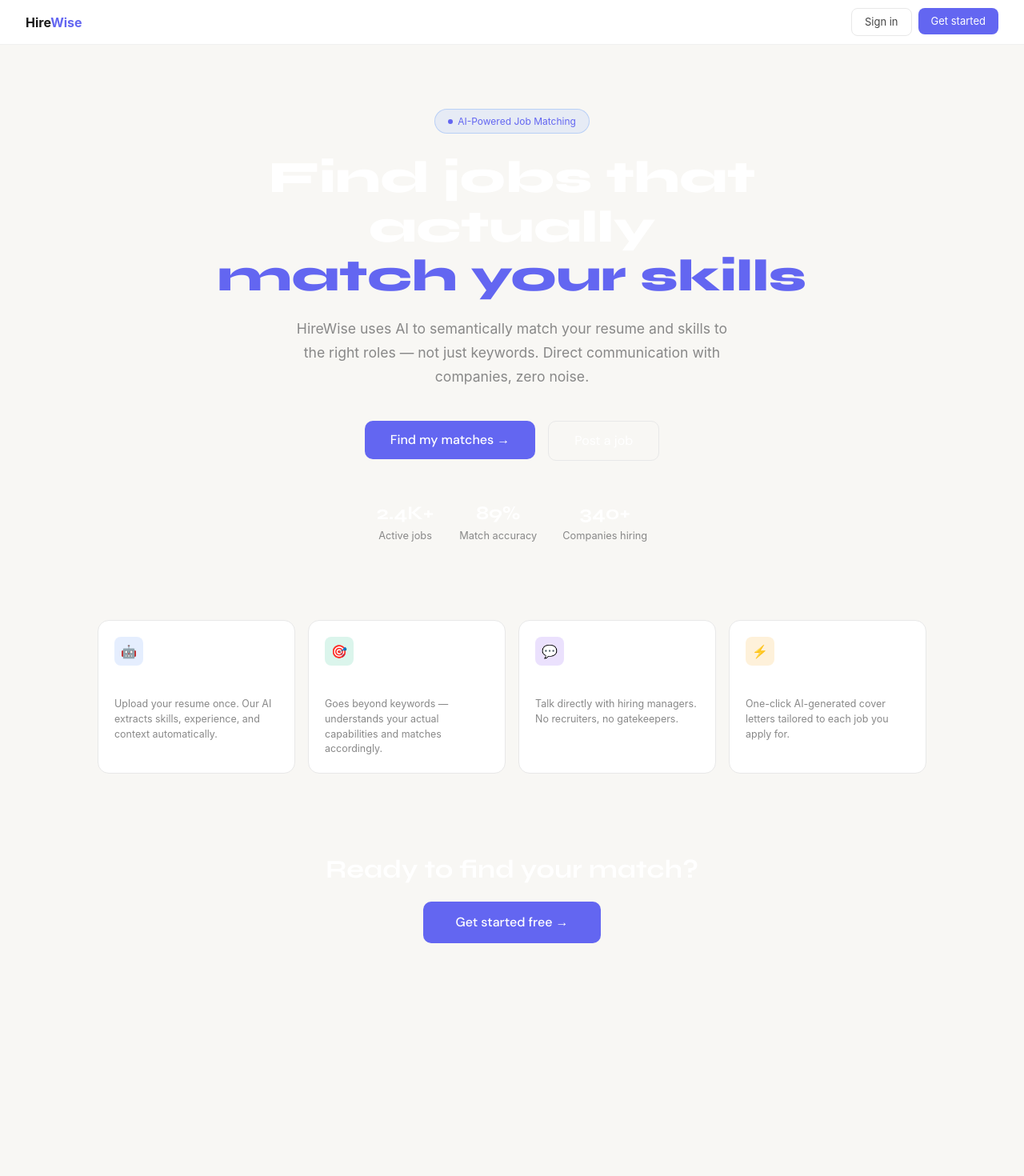
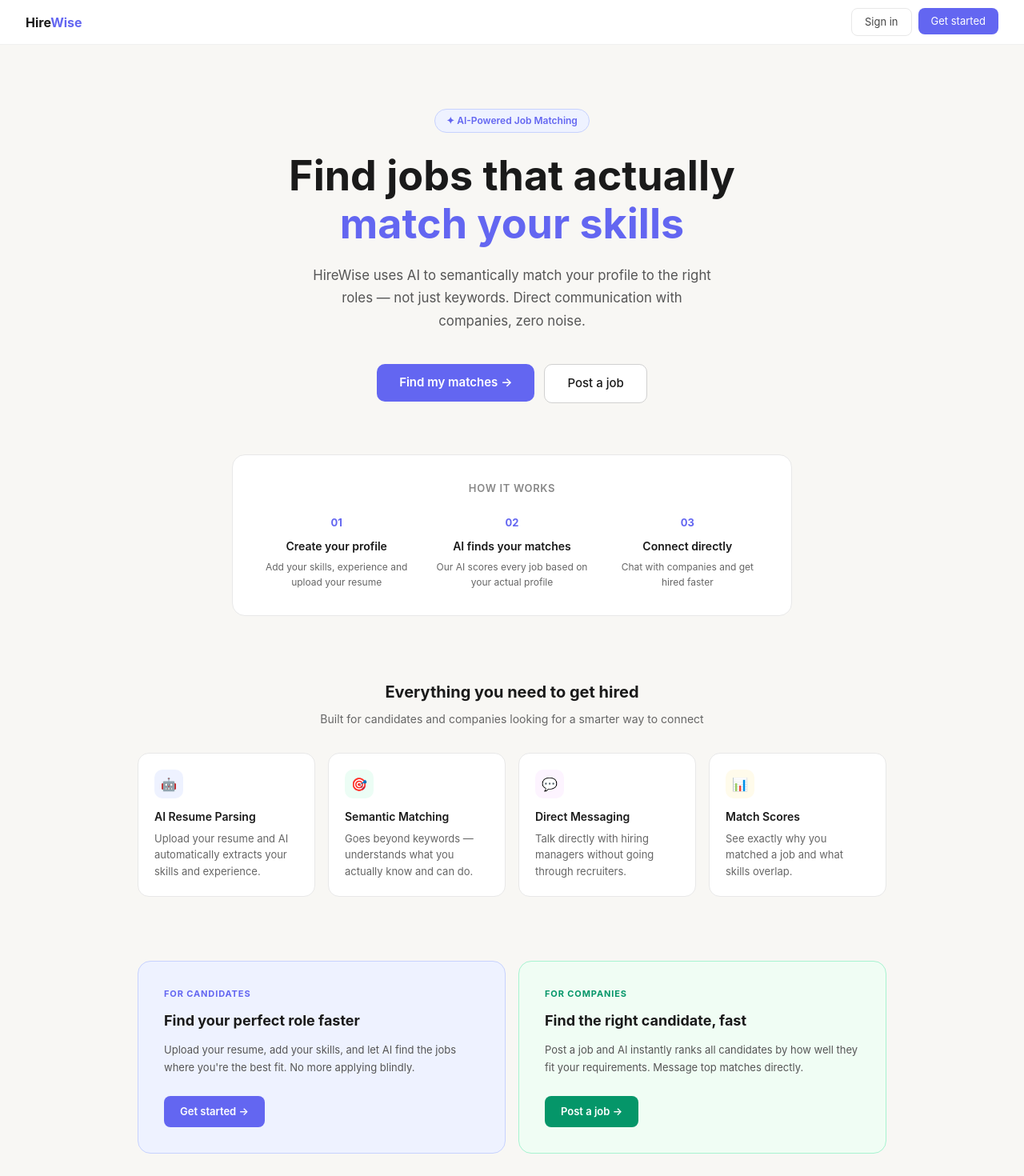
Before and after one commit to abhimaancs/hirewise, a Next.js app: page / in a window 1280 px wide. Shown: the top 1470 px of the page at 80% size. Before the commit the page ends 1243 px from the top, so only its background shows below. Built offline with nearby package versions, Linux system fonts and the light colour scheme; no server answers.

Commit message:
fix landing page contrast, remove placeholders, fix apply button

```diff
--- a/app/page.tsx
+++ b/app/page.tsx
@@ -7,94 +7,133 @@ export default function HomePage() {
       <Navbar userRole={null} />
 
       {/* Hero */}
-      <div style={{ padding: '5rem 2rem 4rem', maxWidth: '900px', margin: '0 auto', textAlign: 'center' }}>
+      <div style={{ padding: '5rem 2rem 4rem', maxWidth: '860px', margin: '0 auto', textAlign: 'center' }}>
         <div style={{
-          display: 'inline-flex', alignItems: 'center', gap: '6px',
-          background: 'rgba(79,142,247,0.1)', border: '1px solid rgba(79,142,247,0.3)',
-          borderRadius: '999px', padding: '0.35rem 1rem',
-          fontSize: '0.75rem', color: 'var(--accent)', marginBottom: '1.5rem'
+          display: 'inline-flex', alignItems: 'center', gap: 6,
+          background: '#eef2ff', border: '1px solid #c7d2fe',
+          borderRadius: 999, padding: '5px 14px',
+          fontSize: 12, color: '#6366f1', fontWeight: 600, marginBottom: '1.5rem'
         }}>
-          <span style={{ width: 6, height: 6, borderRadius: '50%', background: 'var(--accent)', display: 'inline-block' }} />
-          AI-Powered Job Matching
+          ✦ AI-Powered Job Matching
         </div>
 
         <h1 style={{
-          fontFamily: 'var(--font-syne)', fontSize: 'clamp(2rem, 5vw, 3.5rem)',
-          fontWeight: 800, lineHeight: 1.1, color: '#fff', marginBottom: '1.25rem'
+          fontSize: 'clamp(2rem, 5vw, 3.25rem)', fontWeight: 700,
+          lineHeight: 1.15, color: '#1a1a1a', marginBottom: '1.25rem',
+          fontFamily: 'Inter, sans-serif'
         }}>
           Find jobs that actually<br />
-          <span style={{ color: 'var(--accent)' }}>match your skills</span>
+          <span style={{ color: '#6366f1' }}>match your skills</span>
         </h1>
 
-        <p style={{ fontSize: '1.1rem', color: 'var(--muted)', maxWidth: '560px', margin: '0 auto 2.5rem', lineHeight: 1.7 }}>
-          HireWise uses AI to semantically match your resume and skills to the right roles — not just keywords.
+        <p style={{ fontSize: '1.05rem', color: '#555', maxWidth: '520px', margin: '0 auto 2.5rem', lineHeight: 1.7 }}>
+          HireWise uses AI to semantically match your profile to the right roles — not just keywords.
           Direct communication with companies, zero noise.
         </p>
 
-        <div style={{ display: 'flex', gap: '1rem', justifyContent: 'center', flexWrap: 'wrap', marginBottom: '3rem' }}>
+        <div style={{ display: 'flex', gap: '12px', justifyContent: 'center', flexWrap: 'wrap', marginBottom: '4rem' }}>
           <Link href="/signup">
             <button style={{
-              padding: '0.75rem 2rem', background: 'var(--accent)', border: 'none',
-              borderRadius: '10px', color: '#fff', fontSize: '1rem', fontWeight: 500,
-              cursor: 'pointer', fontFamily: 'var(--font-dm)'
+              padding: '12px 28px', background: '#6366f1', border: 'none',
+              borderRadius: 10, color: '#fff', fontSize: 15, fontWeight: 600,
+              cursor: 'pointer', fontFamily: 'Inter, sans-serif'
             }}>Find my matches →</button>
           </Link>
           <Link href="/signup?role=company">
             <button style={{
-              padding: '0.75rem 2rem', background: 'transparent',
-              border: '1px solid var(--border)', borderRadius: '10px',
-              color: '#fff', fontSize: '1rem', cursor: 'pointer', fontFamily: 'var(--font-dm)'
+              padding: '12px 28px', background: '#fff',
+              border: '1px solid #d0d0d0', borderRadius: 10,
+              color: '#1a1a1a', fontSize: 15, fontWeight: 500,
+              cursor: 'pointer', fontFamily: 'Inter, sans-serif'
             }}>Post a job</button>
           </Link>
         </div>
 
-        {/* Stats */}
-        <div style={{ display: 'flex', gap: '2rem', justifyContent: 'center', flexWrap: 'wrap' }}>
-          {[['2.4K+', 'Active jobs'], ['89%', 'Match accuracy'], ['340+', 'Companies hiring']].map(([num, label]) => (
-            <div key={label} style={{ textAlign: 'center' }}>
-              <div style={{ fontFamily: 'var(--font-syne)', fontSize: '1.5rem', fontWeight: 700, color: '#fff' }}>{num}</div>
-              <div style={{ fontSize: '0.8rem', color: 'var(--muted)' }}>{label}</div>
+        {/* How it works */}
+        <div style={{
+          background: '#fff', border: '1px solid #e8e8e8', borderRadius: 16,
+          padding: '2rem', maxWidth: 700, margin: '0 auto'
+        }}>
+          <div style={{ fontSize: 13, fontWeight: 600, color: '#888', textTransform: 'uppercase', letterSpacing: '0.05em', marginBottom: '1.5rem' }}>
+            How it works
+          </div>
+          <div style={{ display: 'grid', gridTemplateColumns: 'repeat(3, 1fr)', gap: '1.5rem' }}>
+            {[
+              { step: '01', title: 'Create your profile', desc: 'Add your skills, experience and upload your resume' },
+              { step: '02', title: 'AI finds your matches', desc: 'Our AI scores every job based on your actual profile' },
+              { step: '03', title: 'Connect directly', desc: 'Chat with companies and get hired faster' },
+            ].map(s => (
+              <div key={s.step} style={{ textAlign: 'center' }}>
+                <div style={{ fontSize: 13, fontWeight: 700, color: '#6366f1', marginBottom: 8 }}>{s.step}</div>
+                <div style={{ fontSize: 14, fontWeight: 600, color: '#1a1a1a', marginBottom: 6 }}>{s.title}</div>
+                <div style={{ fontSize: 12, color: '#666', lineHeight: 1.6 }}>{s.desc}</div>
+              </div>
+            ))}
+          </div>
+        </div>
+      </div>
+
+      {/* Features */}
+      <div style={{ padding: '1rem 2rem 3rem', maxWidth: '1000px', margin: '0 auto' }}>
+        <div style={{ textAlign: 'center', marginBottom: '2rem' }}>
+          <div style={{ fontSize: 20, fontWeight: 700, color: '#1a1a1a', marginBottom: 8 }}>Everything you need to get hired</div>
+          <div style={{ fontSize: 14, color: '#666' }}>Built for candidates and companies looking for a smarter way to connect</div>
+        </div>
+        <div style={{ display: 'grid', gridTemplateColumns: 'repeat(auto-fill, minmax(210px, 1fr))', gap: '1rem' }}>
+          {[
+            { icon: '🤖', bg: '#eef2ff', title: 'AI Resume Parsing', desc: 'Upload your resume and AI automatically extracts your skills and experience.' },
+            { icon: '🎯', bg: '#ecfdf5', title: 'Semantic Matching', desc: 'Goes beyond keywords — understands what you actually know and can do.' },
+            { icon: '💬', bg: '#fdf4ff', title: 'Direct Messaging', desc: 'Talk directly with hiring managers without going through recruiters.' },
+            { icon: '📊', bg: '#fffbeb', title: 'Match Scores', desc: 'See exactly why you matched a job and what skills overlap.' },
+          ].map(f => (
+            <div key={f.title} style={{ background: '#fff', border: '1px solid #e8e8e8', borderRadius: 14, padding: '1.25rem' }}>
+              <div style={{ width: 36, height: 36, borderRadius: 10, background: f.bg, display: 'flex', alignItems: 'center', justifyContent: 'center', marginBottom: '0.75rem', fontSize: 16 }}>{f.icon}</div>
+              <h4 style={{ fontSize: 14, fontWeight: 600, color: '#1a1a1a', marginBottom: '0.4rem' }}>{f.title}</h4>
+              <p style={{ fontSize: 13, color: '#666', lineHeight: 1.6 }}>{f.desc}</p>
             </div>
           ))}
         </div>
       </div>
 
-      {/* Features */}
-      <div style={{ padding: '2rem', maxWidth: '1100px', margin: '0 auto' }}>
-        <div style={{ display: 'grid', gridTemplateColumns: 'repeat(auto-fill, minmax(220px, 1fr))', gap: '1rem' }}>
-          {[
-            { icon: '🤖', color: 'rgba(79,142,247,0.15)', title: 'AI Resume Parsing', desc: 'Upload your resume once. Our AI extracts skills, experience, and context automatically.' },
-            { icon: '🎯', color: 'rgba(16,185,129,0.15)', title: 'Semantic Matching', desc: 'Goes beyond keywords — understands your actual capabilities and matches accordingly.' },
-            { icon: '💬', color: 'rgba(124,58,237,0.15)', title: 'Direct Messaging', desc: 'Talk directly with hiring managers. No recruiters, no gatekeepers.' },
-            { icon: '⚡', color: 'rgba(245,158,11,0.15)', title: 'AI Cover Letters', desc: 'One-click AI-generated cover letters tailored to each job you apply for.' },
-          ].map(f => (
-            <div key={f.title} style={{
-              background: 'var(--card)', border: '1px solid var(--border)',
-              borderRadius: '14px', padding: '1.25rem'
-            }}>
-              <div style={{
-                width: 36, height: 36, borderRadius: 8, background: f.color,
-                display: 'flex', alignItems: 'center', justifyContent: 'center',
-                marginBottom: '0.75rem', fontSize: 16
-              }}>{f.icon}</div>
-              <h4 style={{ fontSize: '0.875rem', fontWeight: 500, color: '#fff', marginBottom: '0.4rem' }}>{f.title}</h4>
-              <p style={{ fontSize: '0.78rem', color: 'var(--muted)', lineHeight: 1.5 }}>{f.desc}</p>
+      {/* For candidates and companies */}
+      <div style={{ padding: '2rem', maxWidth: '1000px', margin: '0 auto' }}>
+        <div style={{ display: 'grid', gridTemplateColumns: '1fr 1fr', gap: '1rem' }}>
+          <div style={{ background: '#eef2ff', border: '1px solid #c7d2fe', borderRadius: 16, padding: '2rem' }}>
+            <div style={{ fontSize: 11, fontWeight: 700, color: '#6366f1', textTransform: 'uppercase', letterSpacing: '0.08em', marginBottom: 12 }}>For Candidates</div>
+            <div style={{ fontSize: 18, fontWeight: 700, color: '#1a1a1a', marginBottom: 12 }}>Find your perfect role faster</div>
+            <div style={{ fontSize: 13, color: '#555', lineHeight: 1.7, marginBottom: '1.5rem' }}>
+              Upload your resume, add your skills, and let AI find the jobs where you're the best fit. No more applying blindly.
             </div>
-          ))}
+            <Link href="/signup">
+              <button style={{ padding: '10px 20px', background: '#6366f1', border: 'none', borderRadius: 8, color: '#fff', fontSize: 13, fontWeight: 600, cursor: 'pointer', fontFamily: 'Inter, sans-serif' }}>
+                Get started →
+              </button>
+            </Link>
+          </div>
+
+          <div style={{ background: '#f0fdf4', border: '1px solid #a7f3d0', borderRadius: 16, padding: '2rem' }}>
+            <div style={{ fontSize: 11, fontWeight: 700, color: '#059669', textTransform: 'uppercase', letterSpacing: '0.08em', marginBottom: 12 }}>For Companies</div>
+            <div style={{ fontSize: 18, fontWeight: 700, color: '#1a1a1a', marginBottom: 12 }}>Find the right candidate, fast</div>
+            <div style={{ fontSize: 13, color: '#555', lineHeight: 1.7, marginBottom: '1.5rem' }}>
+              Post a job and AI instantly ranks all candidates by how well they fit your requirements. Message top matches directly.
+            </div>
+            <Link href="/signup?role=company">
+              <button style={{ padding: '10px 20px', background: '#059669', border: 'none', borderRadius: 8, color: '#fff', fontSize: 13, fontWeight: 600, cursor: 'pointer', fontFamily: 'Inter, sans-serif' }}>
+                Post a job →
+              </button>
+            </Link>
+          </div>
         </div>
       </div>
 
-      {/* CTA Footer */}
-      <div style={{ textAlign: 'center', padding: '4rem 2rem' }}>
-        <h2 style={{ fontFamily: 'var(--font-syne)', fontSize: '2rem', fontWeight: 700, color: '#fff', marginBottom: '1rem' }}>
-          Ready to find your match?
-        </h2>
+      {/* CTA */}
+      <div style={{ textAlign: 'center', padding: '5rem 2rem' }}>
+        <div style={{ fontSize: 22, fontWeight: 700, color: '#1a1a1a', marginBottom: 8 }}>Ready to find your match?</div>
+        <div style={{ fontSize: 14, color: '#666', marginBottom: '1.5rem' }}>Join HireWise and let AI do the hard work</div>
         <Link href="/signup">
-          <button style={{
-            padding: '0.875rem 2.5rem', background: 'var(--accent)', border: 'none',
-            borderRadius: '10px', color: '#fff', fontSize: '1rem', fontWeight: 500,
-            cursor: 'pointer', fontFamily: 'var(--font-dm)'
-          }}>Get started free →</button>
+          <button style={{ padding: '13px 32px', background: '#6366f1', border: 'none', borderRadius: 10, color: '#fff', fontSize: 15, fontWeight: 600, cursor: 'pointer', fontFamily: 'Inter, sans-serif' }}>
+            Get started free →
+          </button>
         </Link>
       </div>
     </>
```
